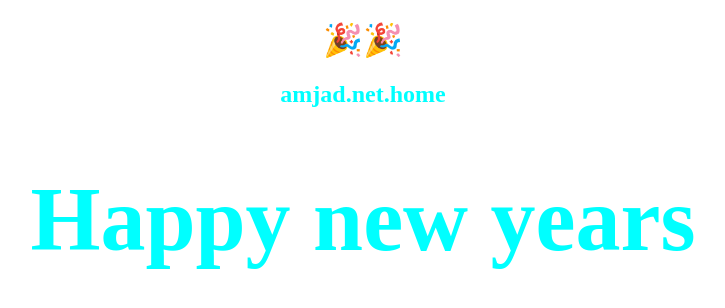
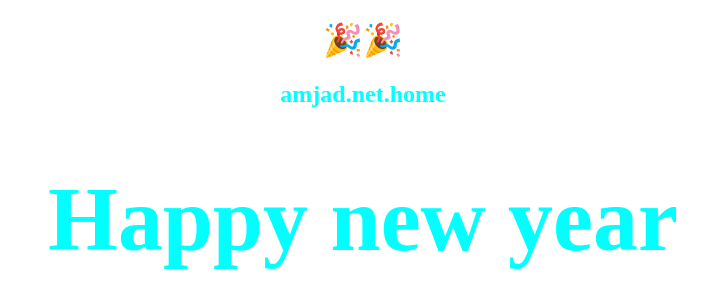
Before and after one commit to Clarot345/amjad-home, a plain HTML site: page index.html in a window 1280 px wide. Shown: the whole page, without its empty margins (277-1002 px from the left). Drawn offline with Linux system fonts and the light colour scheme.

Commit message:
Update index.html

```diff
--- a/index.html
+++ b/index.html
@@ -10,7 +10,7 @@
   <body>
    <h1>🎉🎉</h1>
    <h2 style="color: cyan;">amjad.net.home</h2>
-   <h1 style="font-size: 90px; color: cyan;">Happy new years</h1>
+   <h1 style="font-size: 90px; color: cyan;">Happy new year</h1>
   </body>
 </center>
 </html>
```
